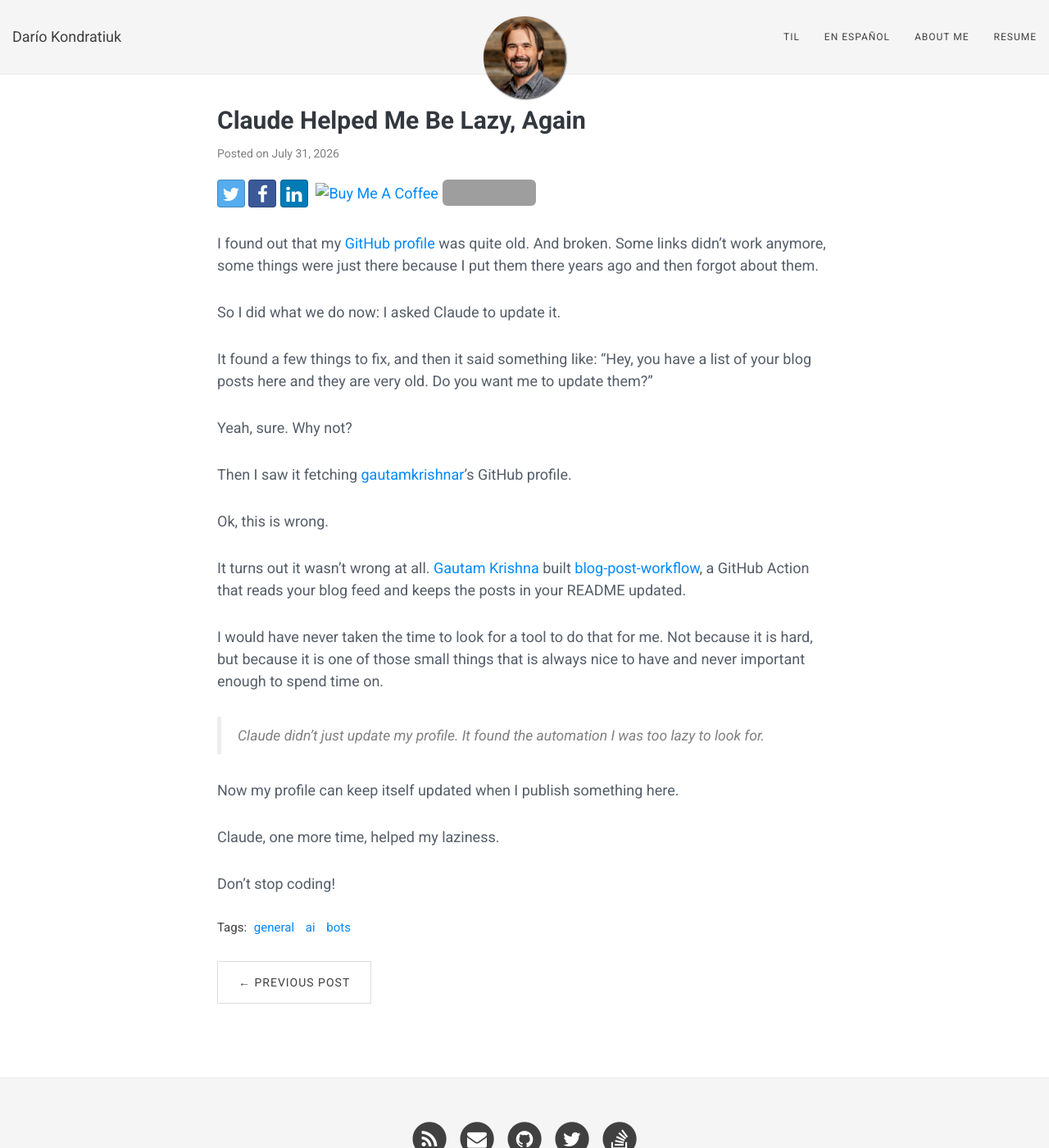
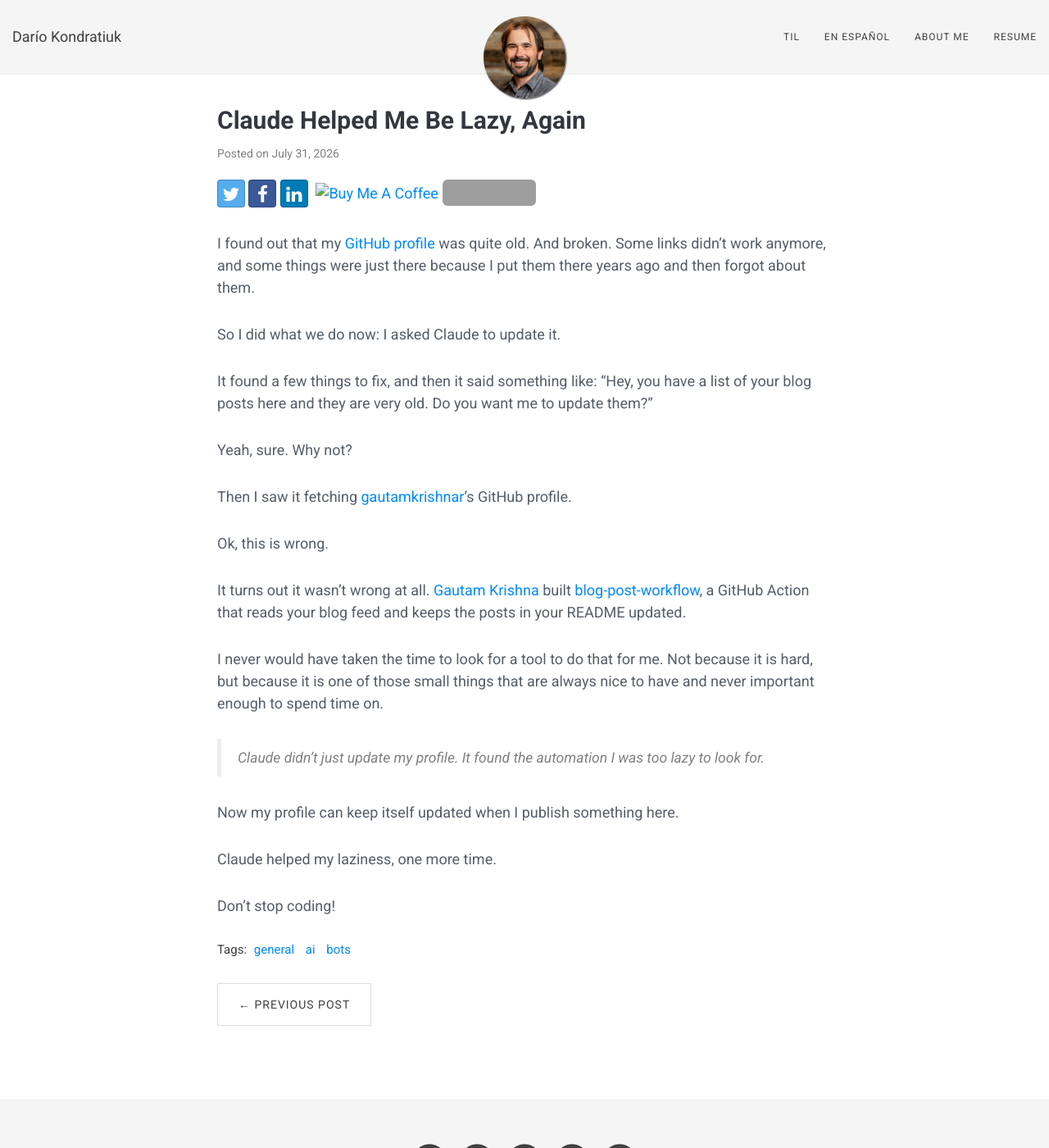
Before and after one commit to kblok/kblok.github.io, a Jekyll site: the page built from _posts/2026-07-31-claude-helped-me-be-lazy-again.md, in a window 1280 px wide and 1400 px high. Shown: the whole window at 82% size. Built offline with Jekyll 4.4.1, drawn with Linux system fonts in a browser that asks for light colours; nearby versions of some CDN libraries; comment, search, counter and statistics services are not loaded; grey boxes are pictures that could not be loaded.

Commit message:
Polish grammar on Claude laziness post
Co-authored-by: Copilot App <223556219+Copilot@users.noreply.github.com>

```diff
--- a/_posts/2026-07-31-claude-helped-me-be-lazy-again.md
+++ b/_posts/2026-07-31-claude-helped-me-be-lazy-again.md
@@ -6,7 +6,7 @@ permalink: /blog/claude-helped-me-be-lazy-again
 share-img: https://www.hardkoded.com/img/claude-helped-me-be-lazy-again/thumbnail.png
 ---
 
-I found out that my [GitHub profile](https://github.com/kblok) was quite old. And broken. Some links didn't work anymore, some things were just there because I put them there years ago and then forgot about them.
+I found out that my [GitHub profile](https://github.com/kblok) was quite old. And broken. Some links didn't work anymore, and some things were just there because I put them there years ago and then forgot about them.
 
 So I did what we do now: I asked Claude to update it.
 
@@ -20,12 +20,12 @@ Ok, this is wrong.
 
 It turns out it wasn't wrong at all. [Gautam Krishna](https://github.com/gautamkrishnar) built [blog-post-workflow](https://github.com/gautamkrishnar/blog-post-workflow), a GitHub Action that reads your blog feed and keeps the posts in your README updated.
 
-I would have never taken the time to look for a tool to do that for me. Not because it is hard, but because it is one of those small things that is always nice to have and never important enough to spend time on.
+I never would have taken the time to look for a tool to do that for me. Not because it is hard, but because it is one of those small things that are always nice to have and never important enough to spend time on.
 
 > Claude didn't just update my profile. It found the automation I was too lazy to look for.
 
 Now my profile can keep itself updated when I publish something here.
 
-Claude, one more time, helped my laziness.
+Claude helped my laziness, one more time.
 
 Don't stop coding!
```
